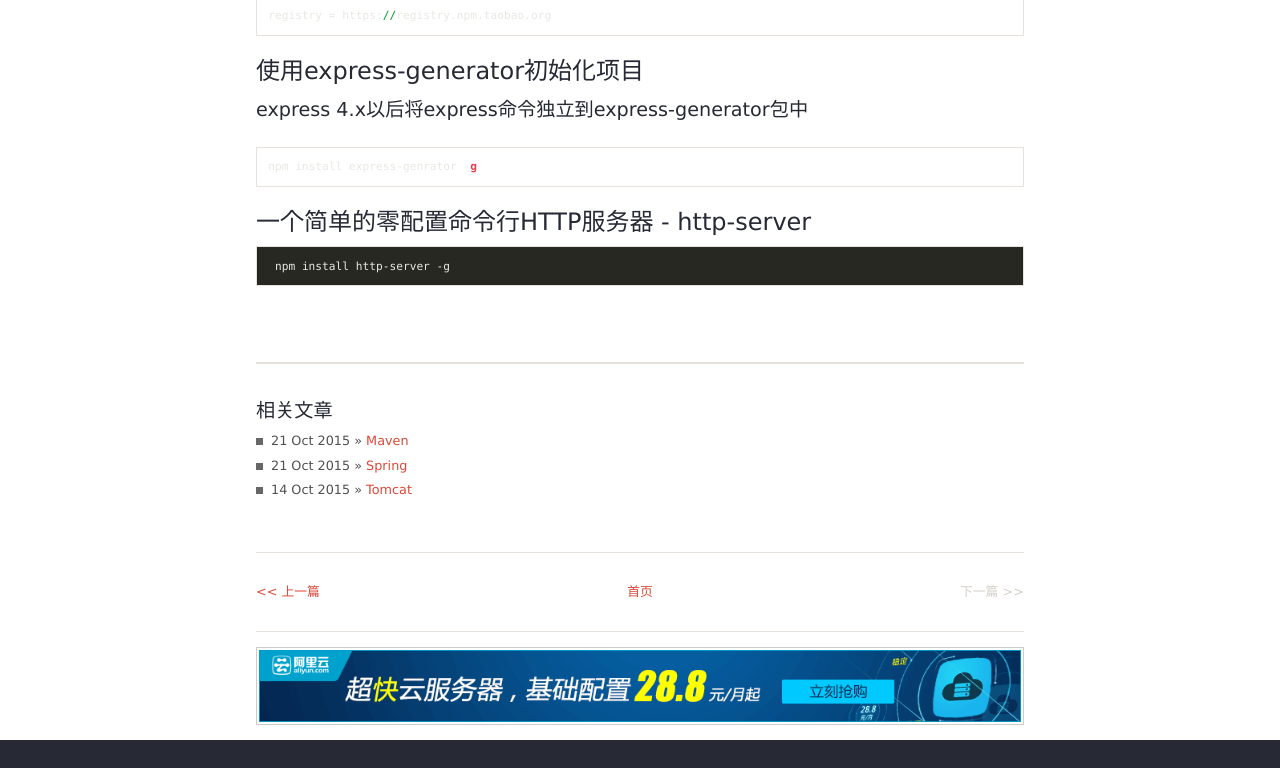
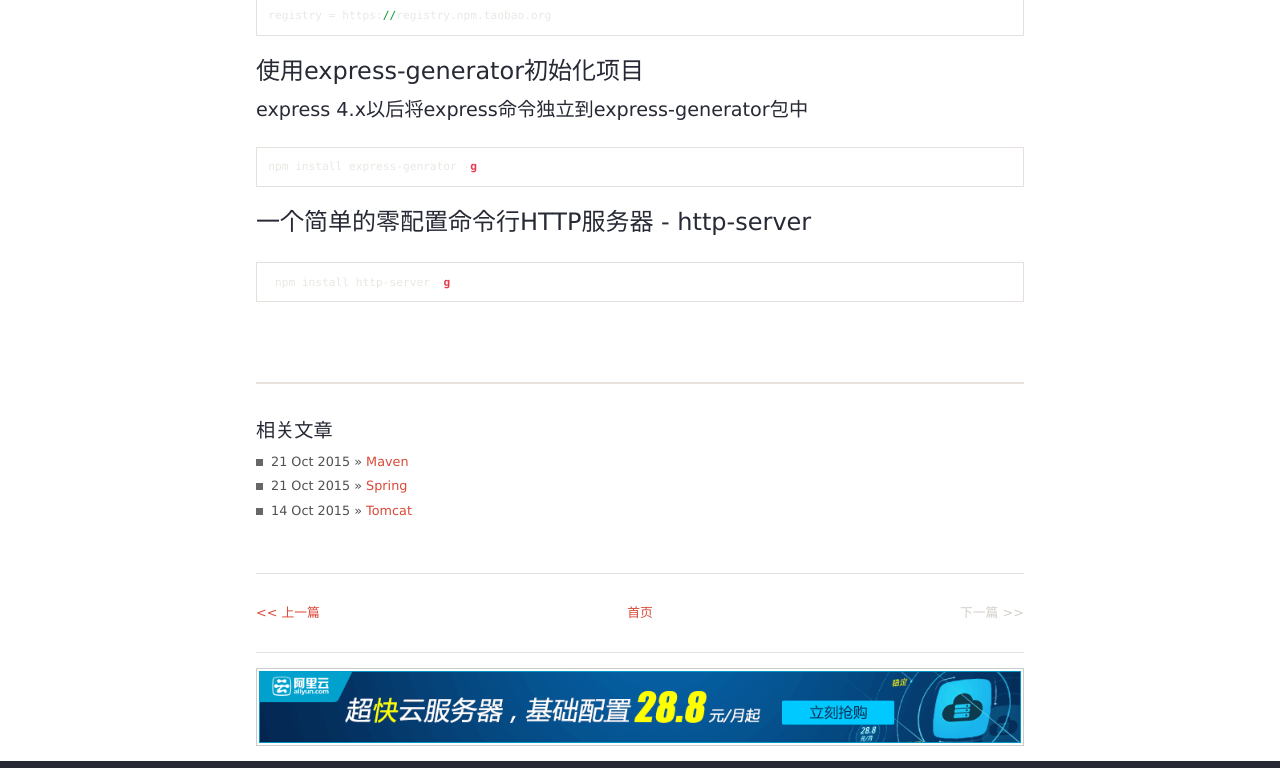
Before and after one commit to junhc/junhc.github.io, a Jekyll site: the page built from _posts/2015-11-29-nodejs.md, in a window 1280 px wide and 900 px high, scrolled down 702 px, cut to the strip 0-768 px from the top of the window. Built offline with Jekyll 4.4.1, drawn with Linux system fonts in a browser that asks for light colours; Markdown is read by kramdown in place of the engine named in the settings; comment, search, counter and statistics services are not loaded.

Commit message:
Update 2015-11-29-nodejs.md

````diff
--- a/_posts/2015-11-29-nodejs.md
+++ b/_posts/2015-11-29-nodejs.md
@@ -28,6 +28,6 @@ registry = https://registry.npm.taobao.org
 npm install express-genrator -g
 ```
 ###一个简单的零配置命令行HTTP服务器 - http-server
-```linux
+```vim
  npm install http-server -g
 ```
````
